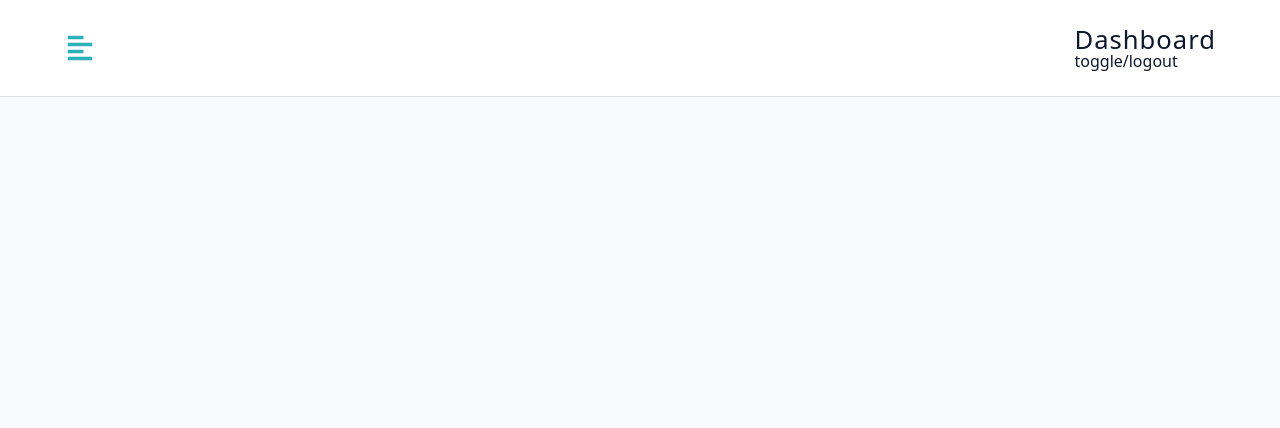
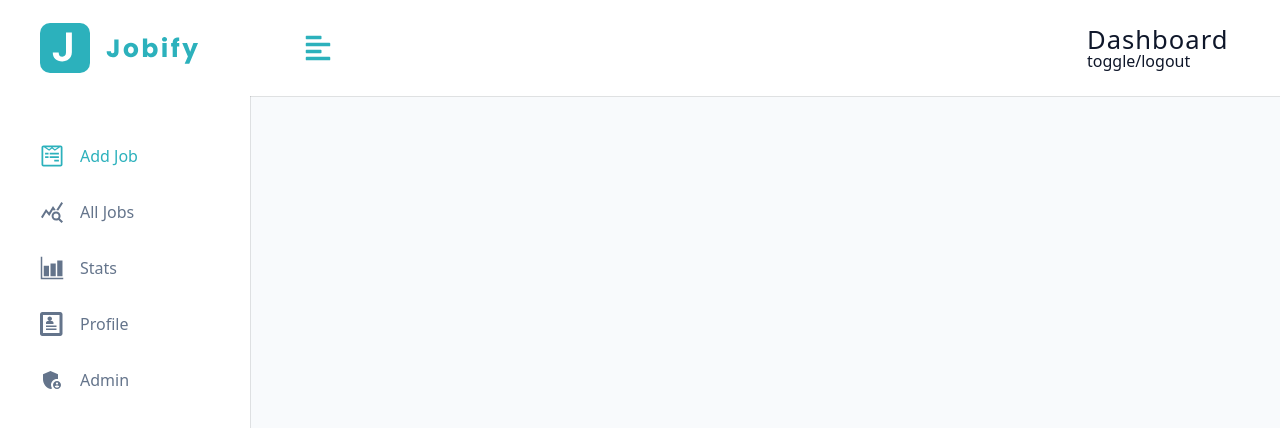
Before and after one commit to Ilesanmi-Erioluwa-Victor/jobify_full_stack, a React (Vite) app in the folder client/: page /dashboard in a window 1280 px wide. Shown: the top 428 px of the page. Built offline with nearby package versions, Linux system fonts and the light colour scheme.

Commit message:
working on BigSidebar

```diff
--- a/client/src/components/BigSideBar.jsx
+++ b/client/src/components/BigSideBar.jsx
@@ -9,14 +9,14 @@ const BigSidebar = () => {
     <Wrapper>
       <div
         className={
-          showSidebar ? 'sidebar-container show-sidebar' : 'sidebar-container'
+          showSidebar ? 'sidebar-container' : 'sidebar-container show-sidebar'
         }
       >
         <div className='content'>
           <header>
             <Logo />
           </header>
-          <NavLinks />
+          <NavLinks isBigSidebar/>
         </div>
       </div>
     </Wrapper>
--- a/client/src/components/NavLinks.jsx
+++ b/client/src/components/NavLinks.jsx
@@ -3,8 +3,8 @@ import links from 'utils/Links';
 
 import { useDashboardContext } from 'pages/DashboardLayout';
 
-const NavLinks = () => {
-  const { toggleSidebar , user} = useDashboardContext();
+const NavLinks = ({ isBigSidebar }) => {
+  const { toggleSidebar, user } = useDashboardContext();
 
   return (
     <div className='nav-links'>
@@ -16,7 +16,7 @@ const NavLinks = () => {
             to={path}
             key={text}
             className={'nav-link'}
-            onClick={toggleSidebar}
+            onClick={isBigSidebar ? null : toggleSidebar}
           >
             <span className='icon'>{icon}</span>
             {text}
```
